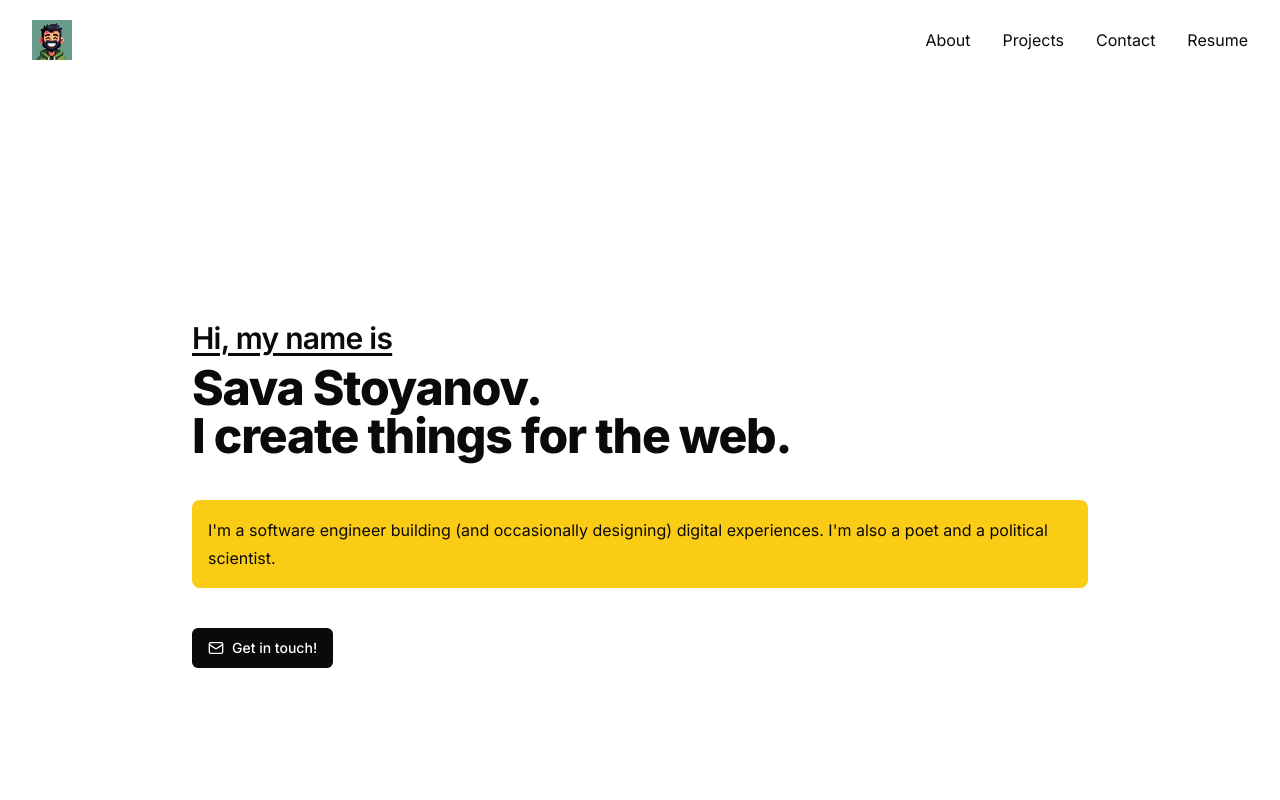
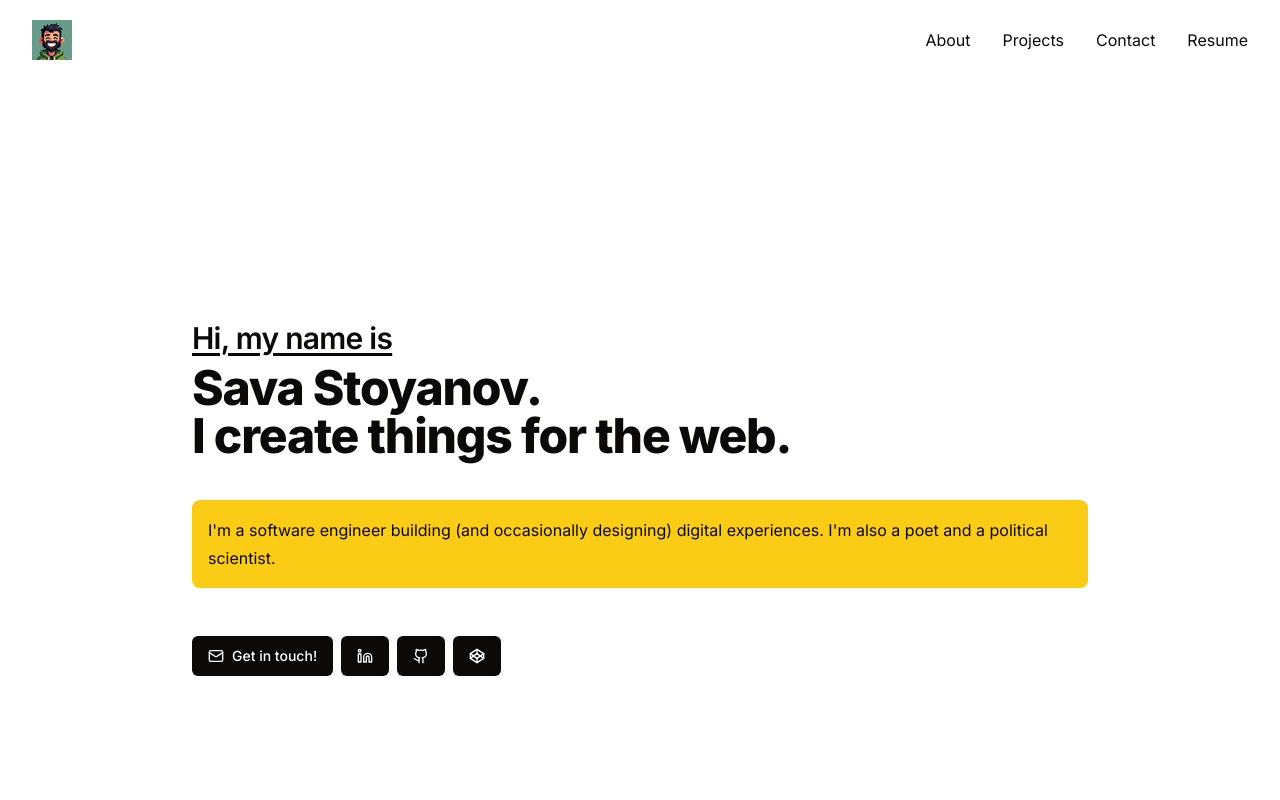
Before and after one commit to SRStoyanov/SRStoyanov.github.io, a Next.js app: page / in a window 1280 px wide. Shown: the top 800 px of the page. Built offline with nearby package versions, Linux system fonts and the light colour scheme.

Commit message:
Social buttons implemented
Implemented social buttons for LinkedIn, Github, Codepen and Dribbble. Created Socials component to house them.

```diff
--- a/components/Contact.tsx
+++ b/components/Contact.tsx
@@ -1,5 +1,5 @@
 import React from "react";
-import { MailButton } from "@/components/ui/mail-button";
+import { Socials } from "@/components//Socials";
 
 const Contact = () => {
   return (
@@ -11,7 +11,7 @@ const Contact = () => {
           hesitate to reach out if you have something in mind!
         </p>
       </div>
-      <MailButton />
+      <Socials />
     </div>
   );
 };
--- a/components/Hero.tsx
+++ b/components/Hero.tsx
@@ -1,9 +1,9 @@
 import React from "react";
-import { MailButton } from "@/components/ui/mail-button";
+import { Socials } from "@/components//Socials";
 
 const Hero = () => {
   return (
-    <div className="my-60">
+    <div className="my-36 md:my-60">
       <h2 className="h2">Hi, my name is</h2>
       <h1 className="h1">
         Sava Stoyanov. <br />I create things for the web.
@@ -14,7 +14,7 @@ const Hero = () => {
           experiences. I'm also a poet and a political scientist.
         </p>
       </div>
-      <MailButton />
+      <Socials />
     </div>
   );
 };
--- /dev/null
+++ b/components/Socials.tsx
@@ -0,0 +1,30 @@
+import React from "react";
+import { MailButton } from "@/components/ui/mail-button";
+import { LinkedInButton } from "@/components/ui/linkedin-button";
+import { GithubButton } from "@/components/ui/github-button";
+import { CodepenButton } from "@/components/ui/codepen-button";
+// import { DribbbleButton } from "@/components/ui/dribbble-button";
+
+export function Socials() {
+  return (
+    <div className="">
+      <ul className="flex flex-wrap space-x-2 my-6 list-none [&>li]:mt-2">
+        <li className="inline-flex ">
+          <MailButton />
+        </li>
+        <li className="inline-flex ">
+          <LinkedInButton />
+        </li>
+        <li className="inline-flex ">
+          <GithubButton />
+        </li>
+        <li className="inline-flex ">
+          <CodepenButton />
+        </li>
+        {/* <li className="inline-flex">
+          <DribbbleButton />
+        </li> */}
+      </ul>
+    </div>
+  );
+}
--- /dev/null
+++ b/components/ui/codepen-button.tsx
@@ -0,0 +1,11 @@
+import { Codepen } from "lucide-react";
+
+import { Button } from "@/components/ui/button";
+
+export function CodepenButton() {
+  return (
+    <Button variant="accent">
+      <Codepen className="h-4 w-4 " />
+    </Button>
+  );
+}
--- /dev/null
+++ b/components/ui/dribbble-button.tsx
@@ -0,0 +1,11 @@
+import { Dribbble } from "lucide-react";
+
+import { Button } from "@/components/ui/button";
+
+export function DribbbleButton() {
+  return (
+    <Button variant="accent">
+      <Dribbble className="h-4 w-4 " />
+    </Button>
+  );
+}
--- a/components/ui/figma-button.tsx
+++ b/components/ui/figma-button.tsx
@@ -2,7 +2,7 @@ import { Figma } from "lucide-react";
 
 import { Button } from "@/components/ui/button";
 
-export function ButtonIcon() {
+export function FigmaButton() {
   return (
     <Button variant="outline" size="icon">
       <Figma className="h-4 w-4" />
--- /dev/null
+++ b/components/ui/github-button.tsx
@@ -0,0 +1,11 @@
+import { Github } from "lucide-react";
+
+import { Button } from "@/components/ui/button";
+
+export function GithubButton() {
+  return (
+    <Button variant="accent">
+      <Github className="h-4 w-4 " />
+    </Button>
+  );
+}
--- /dev/null
+++ b/components/ui/linkedin-button.tsx
@@ -0,0 +1,11 @@
+import { Linkedin } from "lucide-react";
+
+import { Button } from "@/components/ui/button";
+
+export function LinkedInButton() {
+  return (
+    <Button variant="accent">
+      <Linkedin className="h-4 w-4 " />
+    </Button>
+  );
+}
```
